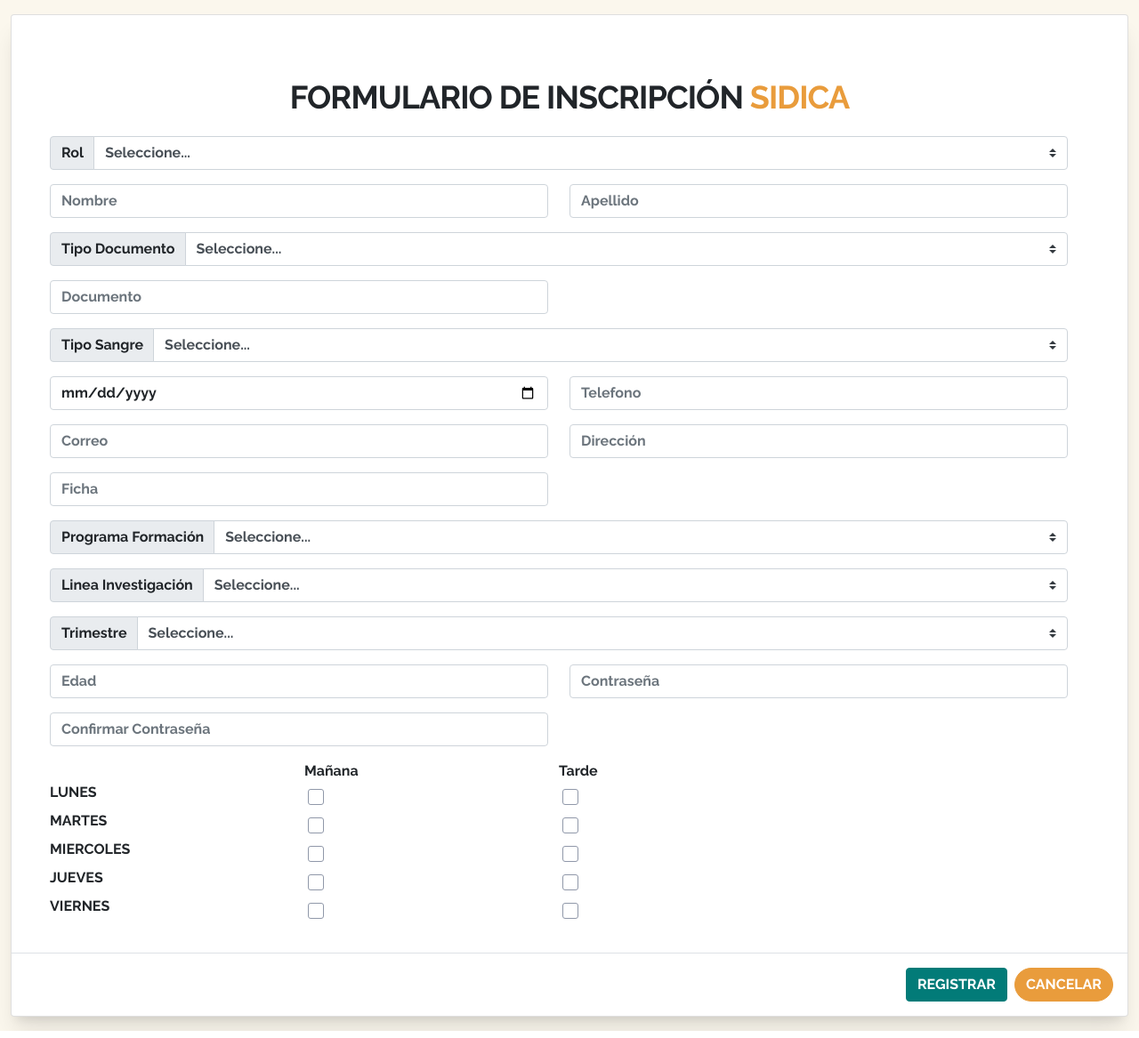
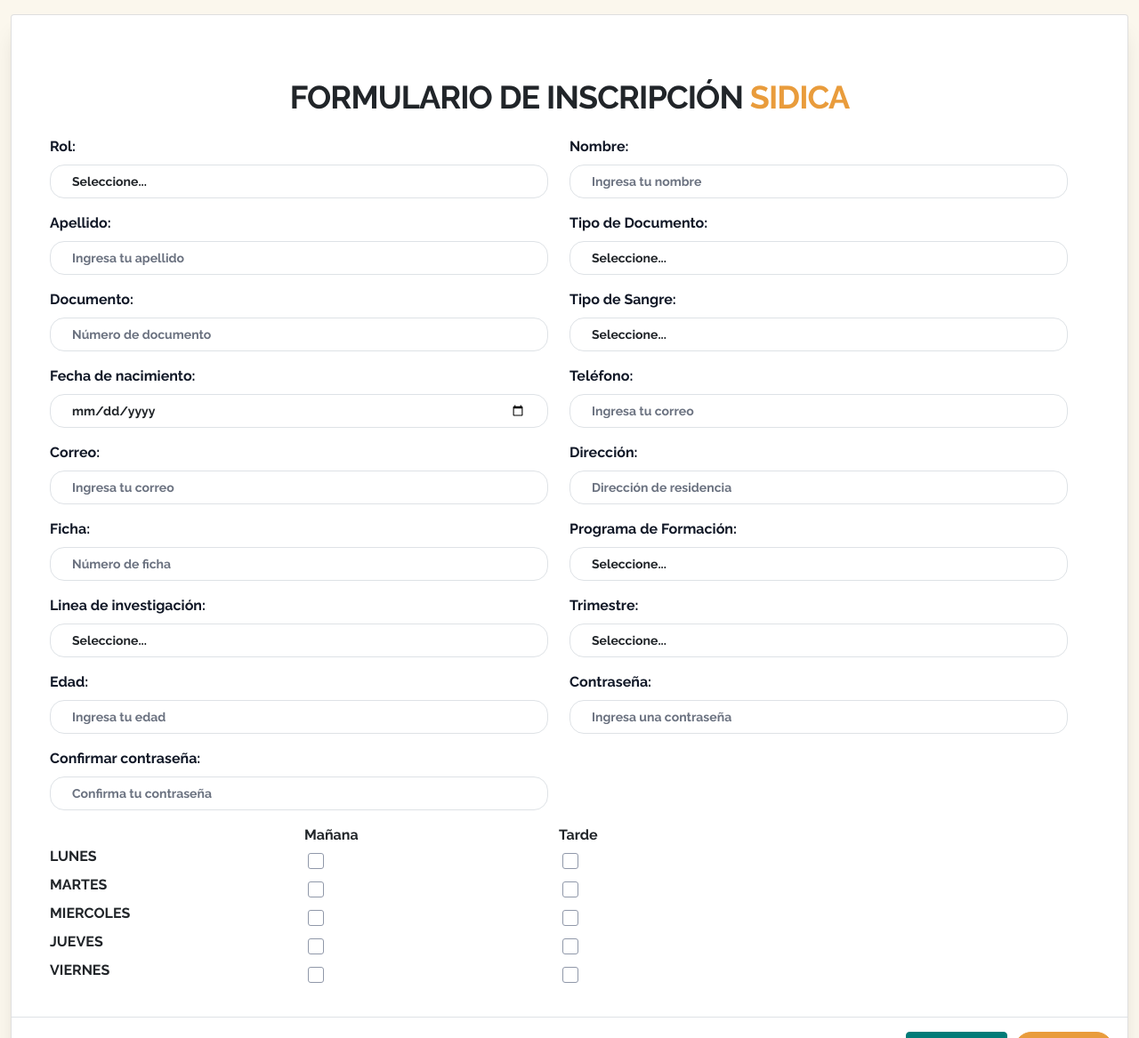
Before and after one commit to Jhonatan0911/ideascolombo-sidica, a PHP site: page /encuestasidica.php in a window 1280 px wide. Shown: the part 1048-2215 px from the top of the page at 89% size. Run offline with PHP 8.4, Linux system fonts and the light colour scheme; data comes from the database, SQL or seed files in the repository; some libraries are stand-ins or nearby versions; some web fonts are replaced.

Commit message:
formulario sidica

```diff
--- a/encuestasidica.php
+++ b/encuestasidica.php
@@ -245,120 +245,153 @@ $tipoRol = $bd->consulta("SELECT * FROM roles");
 					<div class="row">
 						<form id="form-semi">
 							<div class="row col-12 justify-content-start">
-								<div class="input-group mb-3 col-lg-12">
-									<div class="input-group-prepend">
-										<label class="input-group-text" for="t_rol">Rol</label>
-									</div>
-									<select class="custom-select" id="t_rol" name="t_rol">
+								<div class="flex flex-col mb-3 col-lg-6">
+									<label for="t_rol" class="text-base font-medium text-gray-900">Rol:</label>
+									<div class="relative">
+										<select class="required form-control text-sm placeholder-gray-500 pl-4 pr-4 rounded-2xl border border-gray-400 w-full py-2 focus:outline-none focus:border-blue-400" id="t_rol" name="t_rol">
 											<option value="0" selected>Seleccione...</option>
 											<?php foreach ($tipoRol as $dato): ?>
 												<option value="<?php echo $dato['id_roles']; ?>"><?php echo utf8_encode($dato['rol']); ?></option>
 											<?php endforeach; ?>
 										</select>
 									</div>
-
-								<div class="form-group col-lg-6">
-									<input type="text" id="txtNombre" placeholder="Nombre" required="" class="valor form-control" name="nombre">
 								</div>
 
-								<div class="form-group col-lg-6">
-									<input id="txtApellido" type="text"  placeholder="Apellido" class="valor form-control" required="" name="apellido">
+								<div class="flex flex-col mb-3 col-lg-6">
+									<label for="txtNombre" class="text-base font-medium text-gray-900">Nombre:</label>
+									<div class="relative">
+										<input id="txtNombre" type="text" name="txtNombre" class="required form-control text-sm placeholder-gray-500 pl-4 pr-4 rounded-2xl border border-gray-400 w-full py-2 focus:outline-none focus:border-blue-400" placeholder="Ingresa tu nombre" />
+									</div>
 								</div>
 
-								<div class="input-group mb-3 col-lg-6">
-									<div class="input-group-prepend">
-										<label class="input-group-text" for="t_documento">Tipo Documento</label>
+								<div class="flex flex-col mb-3 col-lg-6">
+									<label for="txtApellido" class="text-base font-medium text-gray-900">Apellido:</label>
+									<div class="relative">
+										<input id="txtApellido" type="text" name="txtApellido" class="required form-control text-sm placeholder-gray-500 pl-4 pr-4 rounded-2xl border border-gray-400 w-full py-2 focus:outline-none focus:border-blue-400" placeholder="Ingresa tu apellido" />
 									</div>
-									<select class="custom-select" id="t_documento" name="t_documento">
+								</div>
+
+								<div class="flex flex-col mb-3 col-lg-6">
+									<label for="t_documento" class="text-base font-medium text-gray-900">Tipo de Documento:</label>
+									<div class="relative">
+										<select class="required form-control text-sm placeholder-gray-500 pl-4 pr-4 rounded-2xl border border-gray-400 w-full py-2 focus:outline-none focus:border-blue-400" id="t_documento" name="t_documento">
 											<option value="0" selected>Seleccione...</option>
 											<?php foreach ($t_doc as $dato): ?>
 												<option value="<?php echo $dato['id_doc']; ?>"><?php echo utf8_encode($dato['tipo']); ?></option>
 											<?php endforeach; ?>
 										</select>
 									</div>
-
-								<div class="form-group col-lg-6">
-									<input id="txtDocumento" type="number" placeholder="Documento" class="valor form-control" required="" name="documento">
 								</div>
 
-								<div class="input-group mb-3 col-lg-6">
-									<div class="input-group-prepend">
-										<label class="input-group-text" for="t_sangre">Tipo Sangre</label>
+								<div class="flex flex-col mb-3 col-lg-6">
+									<label for="txtDocumento" class="text-base font-medium text-gray-900">Documento:</label>
+									<div class="relative">
+										<input id="txtDocumento" type="text" name="txtDocumento" class="required form-control text-sm placeholder-gray-500 pl-4 pr-4 rounded-2xl border border-gray-400 w-full py-2 focus:outline-none focus:border-blue-400" placeholder="Número de documento" />
 									</div>
-									<select class="custom-select" id="t_sangre" name="t_sangre">
+								</div>
+
+								<div class="flex flex-col mb-3 col-lg-6">
+									<label for="t_sangre" class="text-base font-medium text-gray-900">Tipo de Sangre:</label>
+									<div class="relative">
+										<select class="required form-control text-sm placeholder-gray-500 pl-4 pr-4 rounded-2xl border border-gray-400 w-full py-2 focus:outline-none focus:border-blue-400" id="t_sangre" name="t_sangre">
 											<option value="0" selected>Seleccione...</option>
 											<?php foreach ($t_san as $dato): ?>
 												<option value="<?php echo $dato['id_sa']; ?>"><?php echo utf8_encode($dato['tipo']); ?></option>
 											<?php endforeach; ?>
 										</select>
 									</div>
-
-								<div class="form-group col-lg-6">
-									<input type="date" class="valor form-control" required name="fechaNac" placeholder="Fecha de nacimiento">
 								</div>
 
-								<div class="form-group col-lg-6">
-									<input id="txtTelefono" type="number"  placeholder="Telefono" class="valor form-control" required="" name="telefono" pattern="{5,10}">
+								<div class="flex flex-col mb-3 col-lg-6">
+									<label for="fechaNac" class="text-base font-medium text-gray-900">Fecha de nacimiento:</label>
+									<div class="relative">
+										<input id="fechaNac" type="date" name="fechaNac" class="required form-control text-sm placeholder-gray-500 pl-4 pr-4 rounded-2xl border border-gray-400 w-full py-2 focus:outline-none focus:border-blue-400" placeholder="Número de documento" />
+									</div>
 								</div>
 
-								<div class="form-group col-lg-6">
-									<input id="txtCorreo" type="email" placeholder="Correo  " class="valor form-control" required="" name="correo">
+								<div class="flex flex-col mb-3 col-lg-6">
+									<label for="txtTelefono" class="text-base font-medium text-gray-900">Teléfono:</label>
+									<div class="relative">
+										<input id="txtTelefono" type="text" name="txtTelefono" class="required form-control text-sm placeholder-gray-500 pl-4 pr-4 rounded-2xl border border-gray-400 w-full py-2 focus:outline-none focus:border-blue-400" placeholder="Ingresa tu correo" />
+									</div>
 								</div>
 
-								<div class="form-group col-lg-6">
-									<input id="txtDireccion" type="text" placeholder="Dirección" class="valor form-control" required="" name="direccion">
+								<div class="flex flex-col mb-3 col-lg-6">
+									<label for="txtCorreo" class="text-base font-medium text-gray-900">Correo:</label>
+									<div class="relative">
+										<input id="txtCorreo" type="email" name="txtCorreo" class="required form-control text-sm placeholder-gray-500 pl-4 pr-4 rounded-2xl border border-gray-400 w-full py-2 focus:outline-none focus:border-blue-400" placeholder="Ingresa tu correo" />
+									</div>
 								</div>
 
-								<div class="form-group col-lg-6">
-									<input id="txtFicha" type="number" placeholder="Ficha" class="valor form-control" required="" name="ficha">
+								<div class="flex flex-col mb-3 col-lg-6">
+									<label for="txtDireccion" class="text-base font-medium text-gray-900">Dirección:</label>
+									<div class="relative">
+										<input id="txtDireccion" type="text" name="txtDireccion" class="required form-control text-sm placeholder-gray-500 pl-4 pr-4 rounded-2xl border border-gray-400 w-full py-2 focus:outline-none focus:border-blue-400" placeholder="Dirección de residencia" />
+									</div>
 								</div>
 
-								<div class="input-group mb-3 col-lg-12">
-									<div class="input-group-prepend">
-										<label class="input-group-text" for="progam">Programa Formación</label>
+								<div class="flex flex-col mb-3 col-lg-6">
+									<label for="txtFicha" class="text-base font-medium text-gray-900">Ficha:</label>
+									<div class="relative">
+										<input id="txtFicha" type="text" name="txtFicha" class="required form-control text-sm placeholder-gray-500 pl-4 pr-4 rounded-2xl border border-gray-400 w-full py-2 focus:outline-none focus:border-blue-400" placeholder="Número de ficha" />
 									</div>
-									<select class="custom-select" id="progam" name="progam">
+								</div>
+
+								<div class="flex flex-col mb-3 col-lg-6">
+									<label for="program" class="text-base font-medium text-gray-900">Programa de Formación:</label>
+									<div class="relative">
+										<select class="required form-control text-sm placeholder-gray-500 pl-4 pr-4 rounded-2xl border border-gray-400 w-full py-2 focus:outline-none focus:border-blue-400" id="program" name="program">
 											<option value="0" selected>Seleccione...</option>
 											<?php foreach ($programa as $dato): ?>
 												<option value="<?php echo $dato['id_prog']; ?>"><?php echo utf8_encode($dato['programa']); ?></option>
 											<?php endforeach; ?>
 										</select>
 									</div>
+								</div>
 
-								<div class="input-group mb-3 col-lg-12">
-									<div class="input-group-prepend">
-										<label class="input-group-text" for="l_investigacion">Linea Investigación</label>
-									</div>
-									<select class="custom-select" id="l_investigacion" name="l_investigacion">
+								<div class="flex flex-col mb-3 col-lg-6">
+									<label for="l_investigacion" class="text-base font-medium text-gray-900">Linea de investigación:</label>
+									<div class="relative">
+										<select class="required form-control text-sm placeholder-gray-500 pl-4 pr-4 rounded-2xl border border-gray-400 w-full py-2 focus:outline-none focus:border-blue-400" id="l_investigacion" name="l_investigacion">
 											<option value="0" selected>Seleccione...</option>
 											<?php foreach ($linea as $dato): ?>
 												<option value="<?php echo $dato['id_li']; ?>"><?php echo utf8_encode($dato['l_investigacion']); ?></option>
 											<?php endforeach; ?>
 										</select>
 									</div>
+								</div>
 
-								<div class="input-group mb-3 col-lg-6">
-									<div class="input-group-prepend">
-										<label class="input-group-text" for="trim">Trimestre</label>
-									</div>
-									<select class="custom-select" id="trim" name="trim">
+								<div class="flex flex-col mb-3 col-lg-6">
+									<label for="trim" class="text-base font-medium text-gray-900">Trimestre:</label>
+									<div class="relative">
+										<select class="required form-control text-sm placeholder-gray-500 pl-4 pr-4 rounded-2xl border border-gray-400 w-full py-2 focus:outline-none focus:border-blue-400" id="trim" name="trim">
 											<option value="0" selected>Seleccione...</option>
 											<?php foreach ($trim as $dato): ?>
 												<option value="<?php echo $dato['id_trim']; ?>"><?php echo utf8_encode($dato['trimestre']); ?></option>
 											<?php endforeach; ?>
 										</select>
 									</div>
-
-								<div class="form-group col-lg-6">
-									<input id="txtEdad" type="number" placeholder="Edad" class="valor form-control" required="" name="edad">
 								</div>
 
-								<div class="form-group col-sm-6 col-lg-6">
-									<input id="pass" type="password" placeholder="Contraseña" class="valor form-control" required="" name="pass">
+								<div class="flex flex-col mb-3 col-lg-6">
+									<label for="txtEdad" class="text-base font-medium text-gray-900">Edad:</label>
+									<div class="relative">
+										<input id="txtEdad" type="number" name="txtEdad" class="required form-control text-sm placeholder-gray-500 pl-4 pr-4 rounded-2xl border border-gray-400 w-full py-2 focus:outline-none focus:border-blue-400" placeholder="Ingresa tu edad" />
+									</div>
 								</div>
 
-								<div class="form-group col-sm-6 col-lg-6">
-									<input id="confir_pass" type="password" placeholder="Confirmar Contraseña" class="valor form-control" required="" name="c_pass">
+								<div class="flex flex-col mb-3 col-lg-6">
+									<label for="pass" class="text-base font-medium text-gray-900">Contraseña:</label>
+									<div class="relative">
+										<input id="pass" type="password" name="pass" class="required form-control text-sm placeholder-gray-500 pl-4 pr-4 rounded-2xl border border-gray-400 w-full py-2 focus:outline-none focus:border-blue-400" placeholder="Ingresa una contraseña" />
+									</div>
+								</div>
+
+								<div class="flex flex-col mb-3 col-lg-6">
+									<label for="confir_pass" class="text-base font-medium text-gray-900">Confirmar contraseña:</label>
+									<div class="relative">
+										<input id="confir_pass" type="password" name="confir_pass" class="required form-control text-sm placeholder-gray-500 pl-4 pr-4 rounded-2xl border border-gray-400 w-full py-2 focus:outline-none focus:border-blue-400" placeholder="Confirma tu contraseña" />
+									</div>
 								</div>
 
 								<div class="row col-lg-12">
--- a/ideascolombo.php
+++ b/ideascolombo.php
@@ -700,14 +700,14 @@ $portafolio = $bd->consulta("SELECT portafolio.nameImg as nameimg, tipo_portafol
 							</div>
 
 							<div class="flex flex-col mb-6">
-								<label for="nombreApreTxt" class="text-base font-medium text-gray-900">Programa o Especialidad:</label>
+								<label for="programaTxt" class="text-base font-medium text-gray-900">Programa o Especialidad:</label>
 								<div class="relative">
 									<input id="programaTxt" type="text" name="programaTxt" class="required form-control text-sm placeholder-gray-500 pl-4 pr-4 rounded-2xl border border-gray-400 w-full py-2 focus:outline-none focus:border-blue-400" placeholder="Programa o Especialidad" />
 								</div>
 							</div>
 
 							<div class="flex flex-col mb-6">
-								<label for="nombreApreTxt" class="text-base font-medium text-gray-900">Ficha:</label>
+								<label for="fichaTxt" class="text-base font-medium text-gray-900">Ficha:</label>
 								<div class="relative">
 									<input id="fichaTxt" type="text" name="fichaTxt" class="required form-control text-sm placeholder-gray-500 pl-4 pr-4 rounded-2xl border border-gray-400 w-full py-2 focus:outline-none focus:border-blue-400" placeholder="Número de ficha" />
 								</div>
```
Lines whose indentation alone changed are shown as unchanged.
